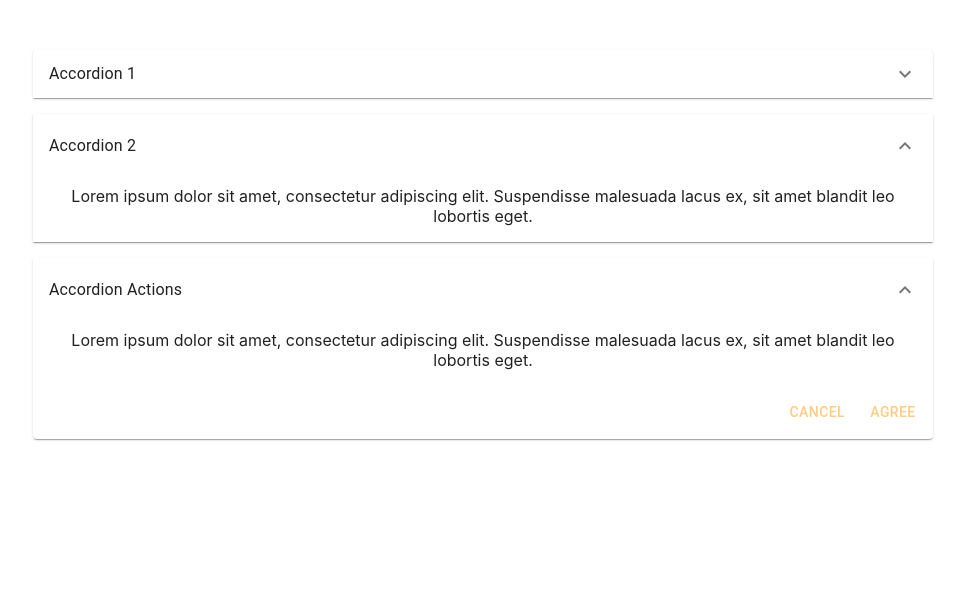
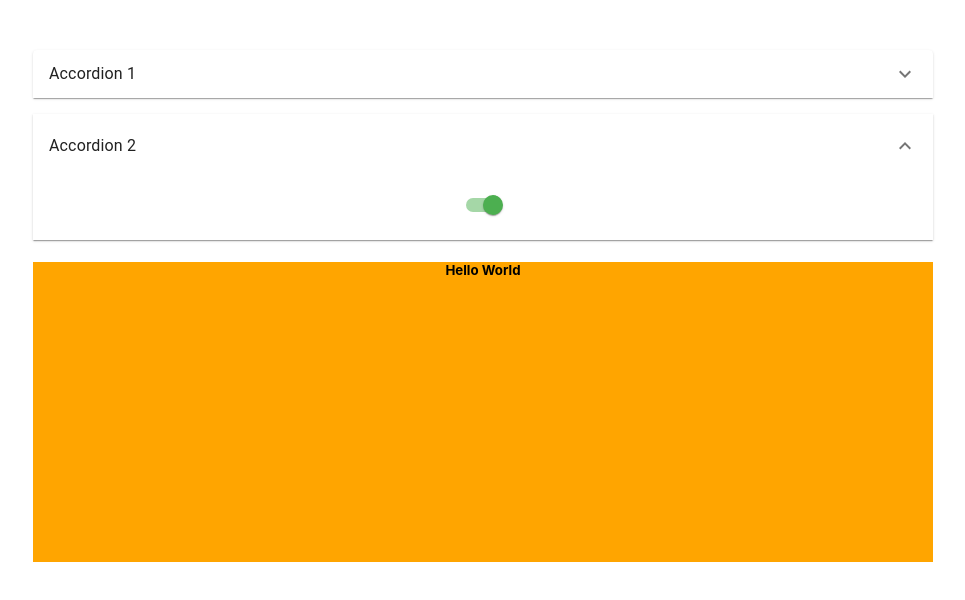
Before and after one commit to ALJAZARIhadi/ui-react-app, a React (Create React App) app: page / in a window 1280 px wide. Both pictures are taken after a click on the button "Accordion 2". Shown: the top 600 px of the page, without its empty margins (267-1232 px from the left). Built offline with nearby package versions, Linux system fonts and the light colour scheme.

Commit message:
done the task of Tarmeez academy task's link : https://youtu.be/4hqkjobgJ_M?si=jGd8DHjYVJMXh4jv

```diff
--- a/src/App.js
+++ b/src/App.js
@@ -12,10 +12,10 @@ function App() {
     },
     palette: {
       primary: {
-        main: orange[200],
+        main: green[500],
       },
       secondary: {
-        main: green[500],
+        main: green[200],
       },
     },
   });
--- a/src/Task.js
+++ b/src/Task.js
@@ -1,13 +1,22 @@
 import * as React from 'react';
 import Accordion from '@mui/material/Accordion';
-import AccordionActions from '@mui/material/AccordionActions';
 import AccordionSummary from '@mui/material/AccordionSummary';
 import AccordionDetails from '@mui/material/AccordionDetails';
 import Typography from '@mui/material/Typography';
 import ExpandMoreIcon from '@mui/icons-material/ExpandMore';
-import Button from '@mui/material/Button';
+import Switch from '@mui/material/Switch';
+
+
+
 
 export default function Task() {
+
+    const [checked, setChecked] = React.useState(true);
+
+      const handleChange = (event) => {
+          console.log("Switch changed to:", event.target.checked);
+    setChecked(event.target.checked);
+  };
   const id = React.useId();
   return (
     <div>
@@ -33,27 +42,16 @@ export default function Task() {
           <Typography component="span">Accordion 2</Typography>
         </AccordionSummary>
         <AccordionDetails>
-          Lorem ipsum dolor sit amet, consectetur adipiscing elit. Suspendisse
-          malesuada lacus ex, sit amet blandit leo lobortis eget.
+          <Switch
+            checked={checked}
+            onChange={handleChange}
+            slotProps={{ input: { 'aria-label': 'controlled' } }}
+            />
         </AccordionDetails>
       </Accordion>
-      <Accordion defaultExpanded>
-        <AccordionSummary
-          expandIcon={<ExpandMoreIcon />}
-          aria-controls={`${id}-panel3-content`}
-          id={`${id}-panel3-header`}
-        >
-          <Typography component="span">Accordion Actions</Typography>
-        </AccordionSummary>
-        <AccordionDetails>
-          Lorem ipsum dolor sit amet, consectetur adipiscing elit. Suspendisse
-          malesuada lacus ex, sit amet blandit leo lobortis eget.
-        </AccordionDetails>
-        <AccordionActions>
-          <Button>Cancel</Button>
-          <Button>Agree</Button>
-        </AccordionActions>
-      </Accordion>
+        <div style={{background:"orange", height:checked ? "300px" : "100px"}}>
+            <h5>Hello World</h5>
+        </div>
     </div>
   );
 }
```
